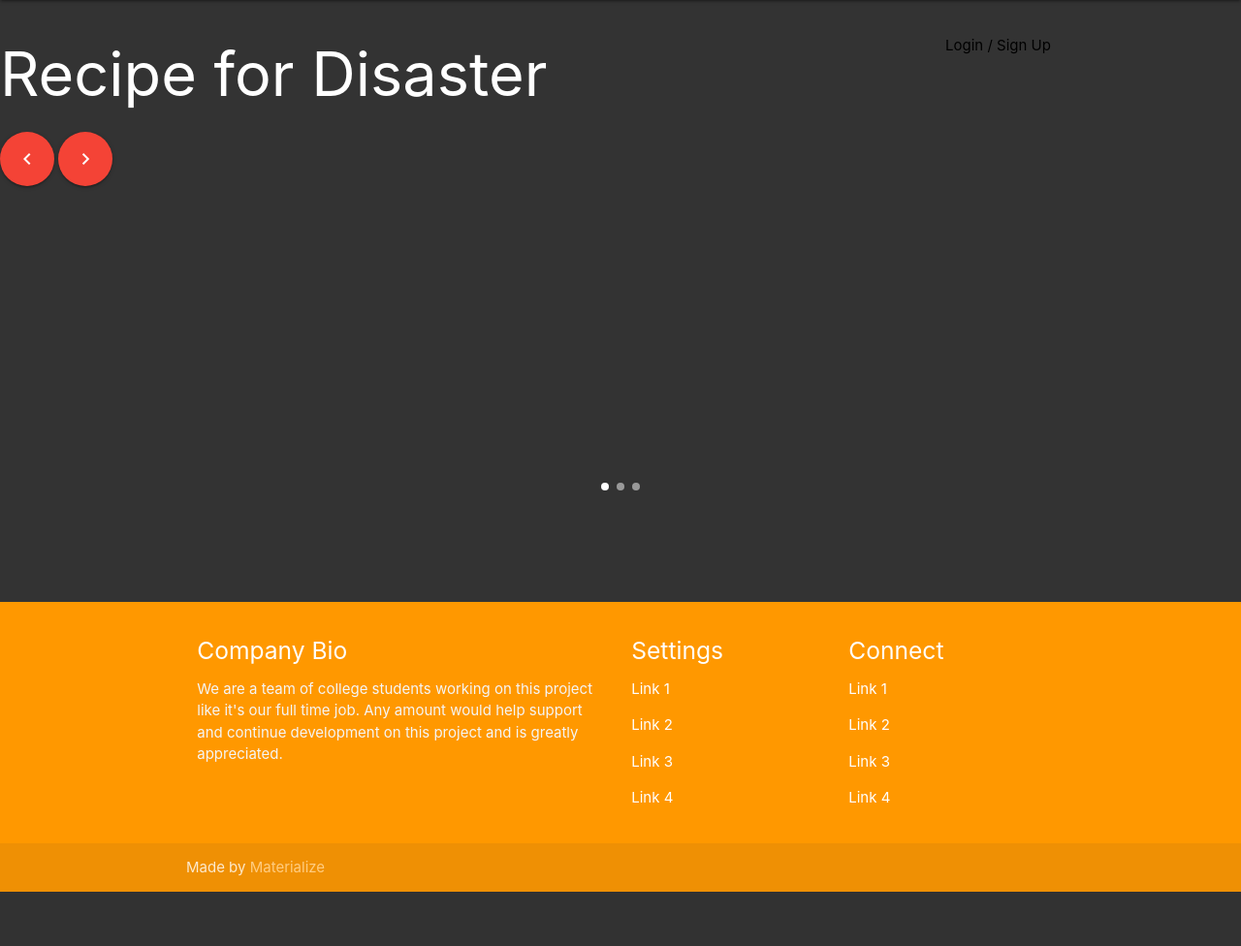
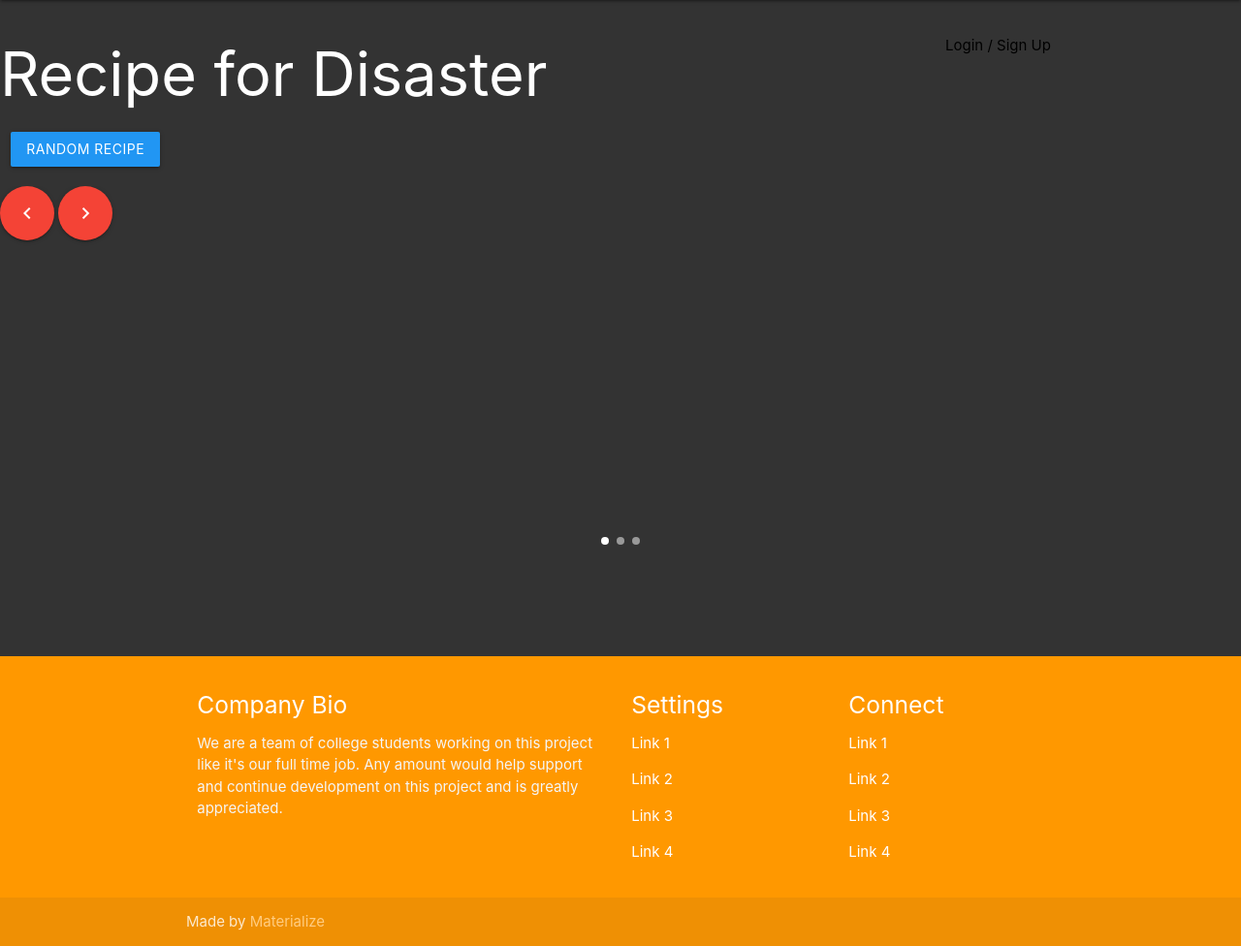
Before and after one commit to Code-Institute-Submissions/MS3-4, a Flask app: page / in a window 1280 px wide. Shown: the part 64-1040 px from the top of the page at 97% size. Before the commit the page ends 984 px from the top, so only its background shows below. Run offline with Flask 2, Linux system fonts and the light colour scheme; data that the repository does not hold is empty; parts of the project's set-up code (start-up, migrations or seed data) failed here and were passed over; some libraries are stand-ins or nearby versions.

Commit message:
Added random recipe button

```diff
--- a/MS3_Cookbook/templates/index.html
+++ b/MS3_Cookbook/templates/index.html
@@ -4,6 +4,11 @@
 
 <div class="jumbotron">
     <h1>Recipe for Disaster</h1>
+    <div class="row">
+        <div class="col s2 ofset-s10">
+            <a href="/recipe/random" class="btn blue">Random recipe</a>
+        </div>
+    </div>
 </div>
 
 <!-- Single carousel for mobile view  -->
```
